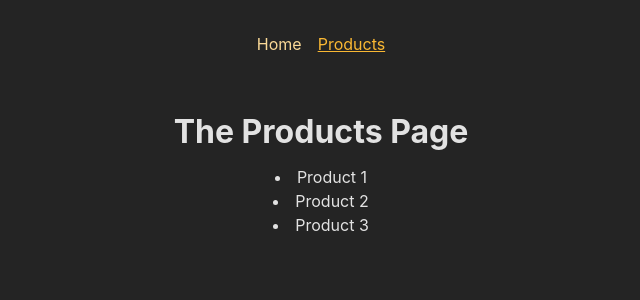
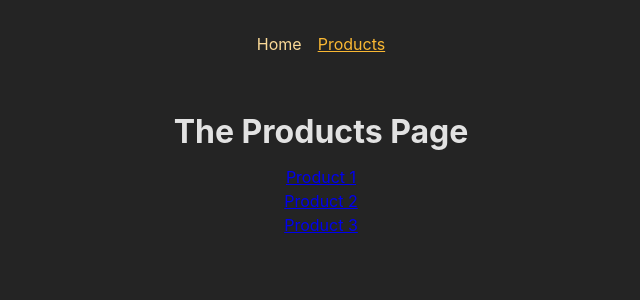
Before and after one commit to willl-8523/starting-react-router, a React (Create React App) app: page /products in a window 1280 px wide. Shown: the top 300 px of the page, without its empty margins (319-959 px from the left). Built offline with nearby package versions, Linux system fonts and the light colour scheme.

Commit message:
Adding Links for Dynamic Routes

```diff
--- a/src/pages/Products.js
+++ b/src/pages/Products.js
@@ -1,12 +1,23 @@
 import React from 'react';
+import { Link } from 'react-router-dom';
+
+const PRODUCTS = [
+  { id: 'p1', title: 'Product 1' },
+  { id: 'p2', title: 'Product 2' },
+  { id: 'p3', title: 'Product 3' },
+];
 
 const ProductsPage = () => {
   return (
     <>
       <h1>The Products Page</h1>
-      <li>Product 1</li>
-      <li>Product 2</li>
-      <li>Product 3</li>
+      <ul>
+        {PRODUCTS.map((product) => (
+          <li key={product.id}>
+            <Link to={`/products/${product.id}`}>{product.title}</Link>
+          </li>
+        ))}
+      </ul>
     </>
   );
 };
```
